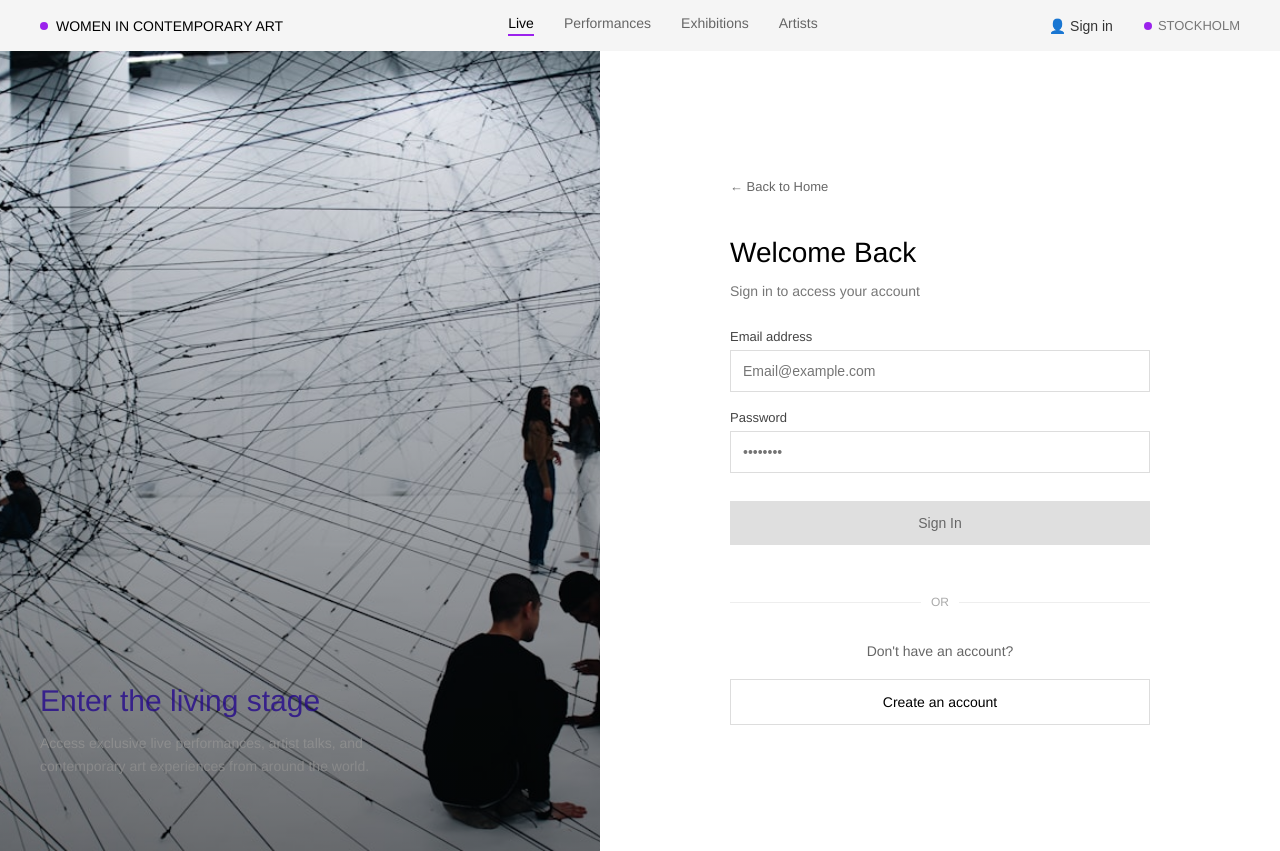
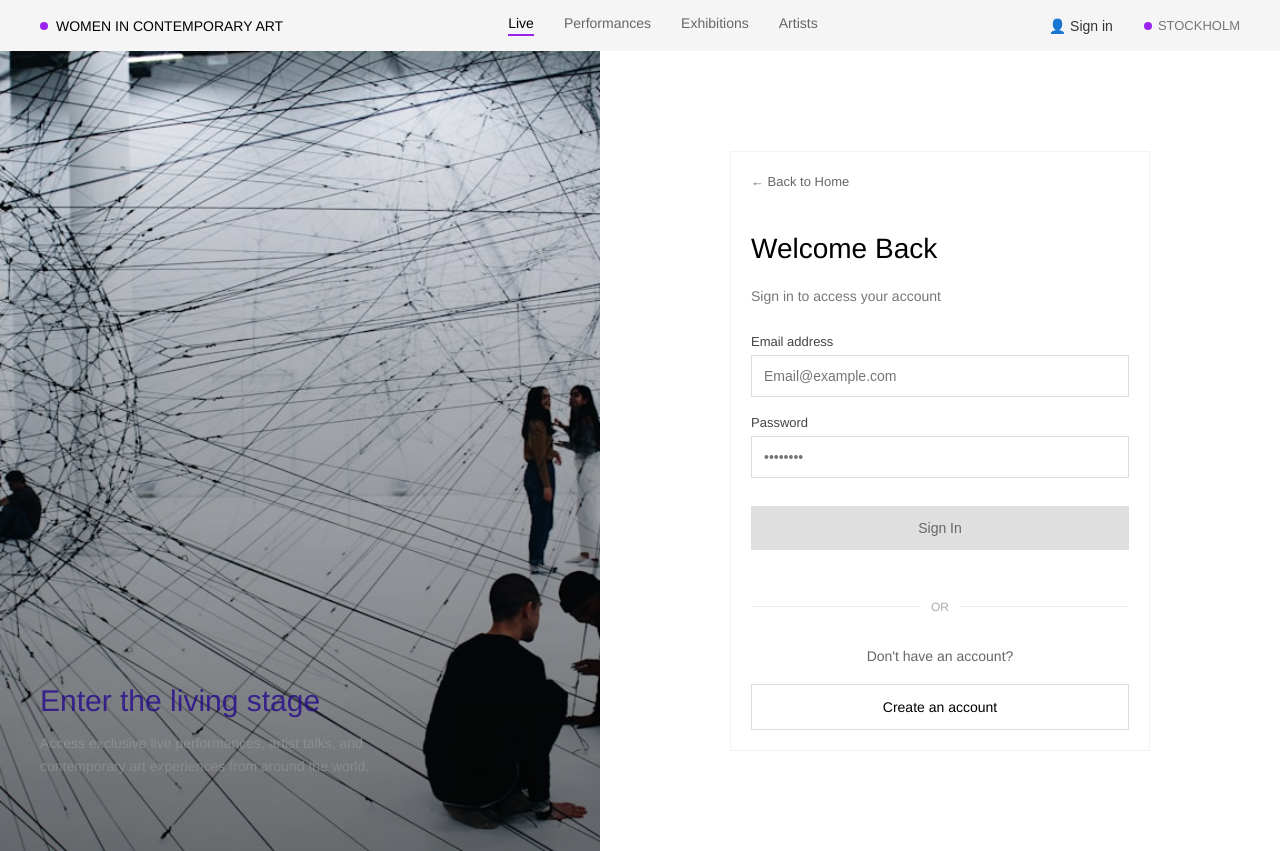
Before and after one commit to hayfa327/ApiMongoDB, a React (Vite) app in the folder frontend/mesum/: page /login in a window 1280 px wide. Built offline with nearby package versions, Linux system fonts and the light colour scheme.

Commit message:
add the border for the form

```diff
--- a/frontend/mesum/src/components/user/changePasswordPage/changePassword.css
+++ b/frontend/mesum/src/components/user/changePasswordPage/changePassword.css
@@ -20,6 +20,8 @@
 .authCard {
   width: 100%;
   max-width: 420px;
+  border: 1px solid rgba(192, 192, 192, 0.205);
+  padding: 20px;
 }
 
 
--- a/frontend/mesum/src/components/user/loginPage/login.css
+++ b/frontend/mesum/src/components/user/loginPage/login.css
@@ -112,6 +112,8 @@ html, body, #root {
 .loginBox {
   width: 100%;
   max-width: 420px;
+  border: 1px solid rgba(192, 192, 192, 0.205);
+  padding: 20px;
 }
 
 
@@ -119,7 +121,7 @@ html, body, #root {
 .loginBox h1 {
   font-size: 28px;
   font-weight: 500;
-  margin-bottom: 10px;
+  width: 500px;
 }
 
 .subtitle {
--- a/frontend/mesum/src/components/user/registerPage/register.css
+++ b/frontend/mesum/src/components/user/registerPage/register.css
@@ -82,6 +82,8 @@
 .registerBox {
   width: 100%;
   max-width: 420px;
+  border: 1px solid rgba(192, 192, 192, 0.205);
+  padding: 20px;
 }
 
 
@@ -137,6 +139,14 @@
   font-weight: 600;
   color: #353535;
 }
+
+.primaryBtn:disabled {
+  background: #33333342;
+  color: black;
+  cursor: not-allowed;
+  opacity: 0.6;
+}
+
 
 
 .secondaryBtn {
```
